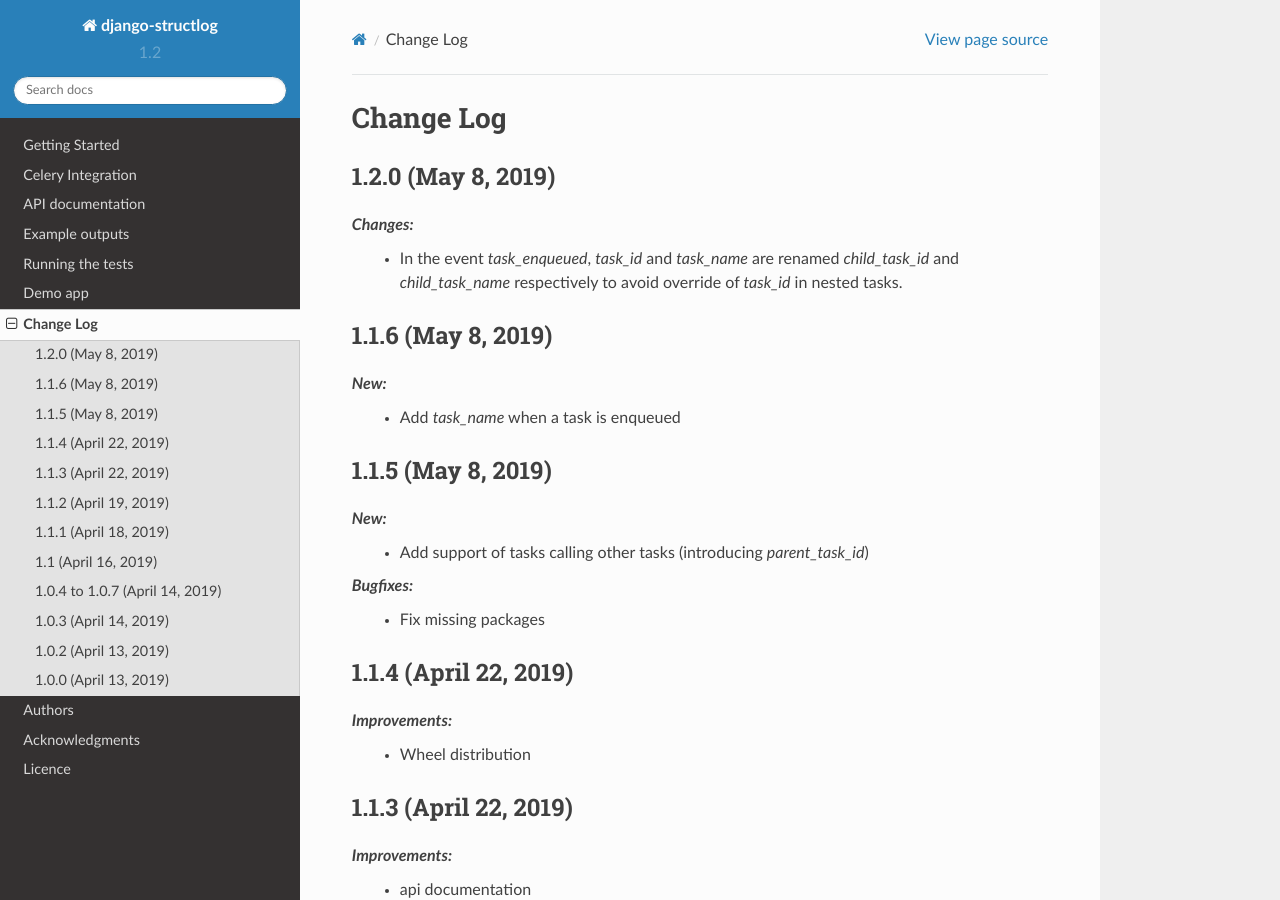
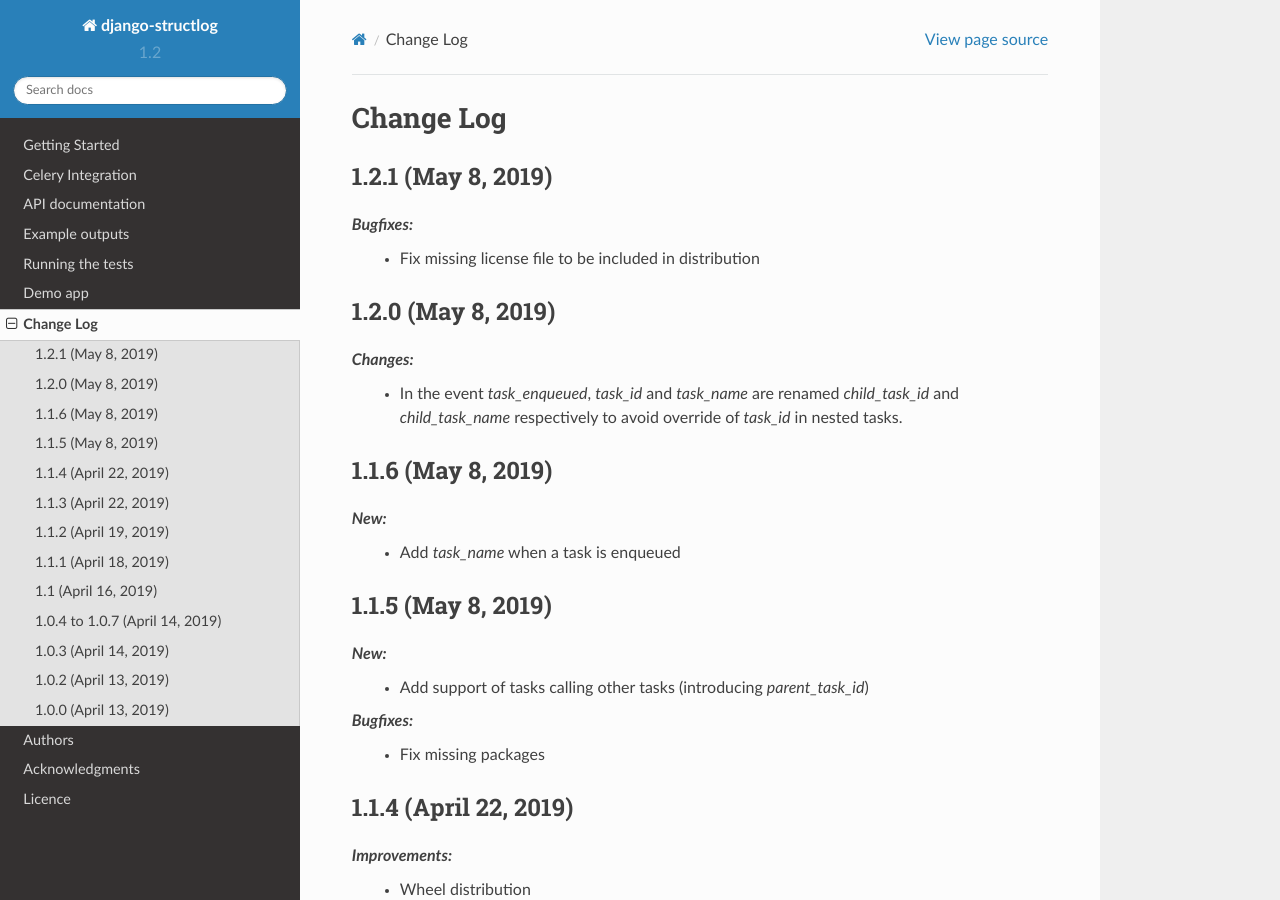
Before and after one commit to jrobichaud/django-structlog, a Sphinx documentation site: the page built from docs/changelog.rst, in a window 1280 px wide and 900 px high. Built offline with Sphinx 7.4.7 and the Read the Docs theme 2.0.0, drawn with Linux system fonts in a browser that asks for light colours.

Commit message:
Fix missing licence file

```diff
--- a/django_structlog/__init__.py
+++ b/django_structlog/__init__.py
@@ -5,6 +5,6 @@
 default_app_config = 'django_structlog.apps.DjangoStructLogConfig'
 name = "django_structlog"
 
-VERSION = (1, 2, 0)
+VERSION = (1, 2, 1)
 
 __version__ = ".".join(str(v) for v in VERSION)
--- a/docs/changelog.rst
+++ b/docs/changelog.rst
@@ -1,22 +1,29 @@
 Change Log
 ==========
 
+1.2.1 (May 8, 2019)
+-------------------
+
+*Bugfixes:*
+    - Fix missing license file to be included in distribution
+
+
 1.2.0 (May 8, 2019)
-----------------------
+-------------------
 
 *Changes:*
     - In the event `task_enqueued`, `task_id` and `task_name` are renamed `child_task_id` and `child_task_name` respectively to avoid override of `task_id` in nested tasks.
 
 
 1.1.6 (May 8, 2019)
-----------------------
+-------------------
 
 *New:*
     - Add `task_name` when a task is enqueued
 
 
 1.1.5 (May 8, 2019)
-----------------------
+-------------------
 
 *New:*
     - Add support of tasks calling other tasks (introducing `parent_task_id`)
@@ -60,25 +67,25 @@
 
 
 1.0.4 to 1.0.7 (April 14, 2019)
----------------------------------------
+-------------------------------
 
 *New:*
     - Automated releases with tags on ``travis``
 
 1.0.3 (April 14, 2019)
----------------------------------------
+----------------------
 
 *Bugfixes:*
     - Add ``bind_extra_request_metadata`` documentation
 
 1.0.2 (April 13, 2019)
----------------------------------------
+----------------------
 
 *Bugfixes:*
     - Tweaked documentation.
 
 1.0.0 (April 13, 2019)
----------------------------------------
+----------------------
 
 *New*:
     - Fist public release.
--- a/setup.py
+++ b/setup.py
@@ -25,6 +25,7 @@
         'structlog',
         'django-ipware',
     ],
+    include_package_data=True,
     license="MIT",
     classifiers=[
         "Framework :: Django",
```
Also changed, not shown: 1 other file.
